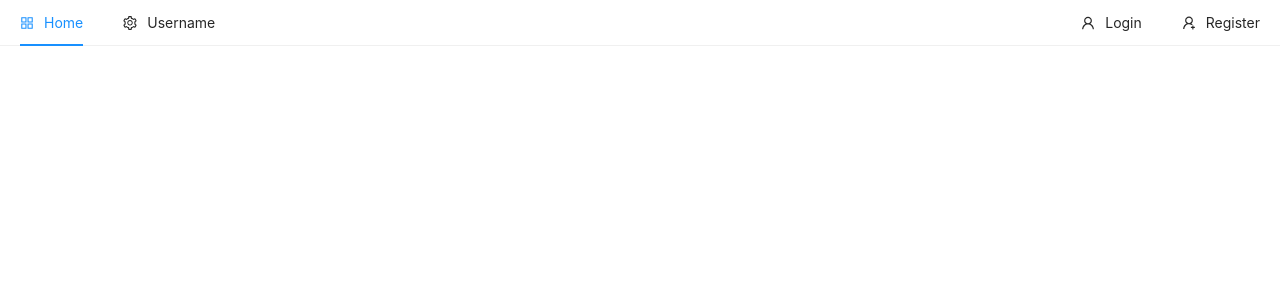
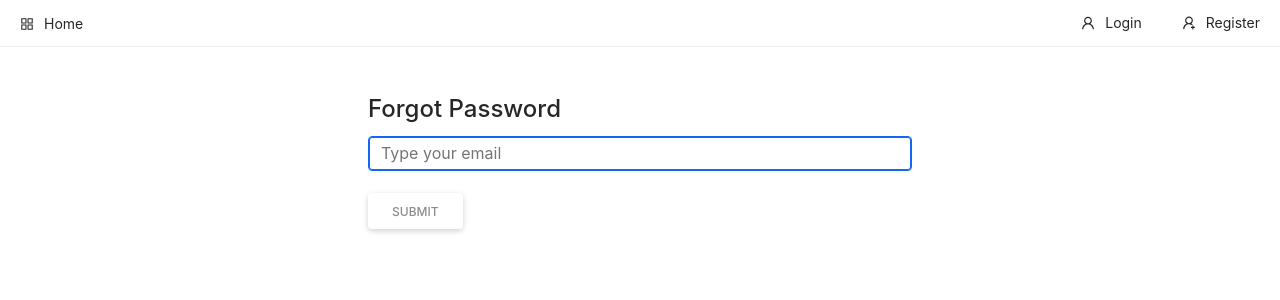
Before and after one commit to thanhlam1998/fullstack-ecommerce-FE, a React (Create React App) app: page /forgot/password in a window 1280 px wide. Shown: the top 300 px of the page. Built offline with nearby package versions, Linux system fonts and the light colour scheme; no server answers.

Commit message:
handle forgot password and redirect public page when logged in

```diff
--- a/src/App.js
+++ b/src/App.js
@@ -5,6 +5,7 @@
 import "react-toastify/dist/ReactToastify.css";
 import { actionTypes } from "./actions/types";
 import { auth } from "./firebase";
+import ForgotPassword from "./pages/auth/ForgotPassword";
 import Login from "./pages/auth/Login";
 import Register from "./pages/auth/Register";
 import RegisterComplete from "./pages/auth/RegisterComplete";
@@ -43,6 +44,7 @@
         <Route exact path="/login" component={Login} />
         <Route exact path="/register" component={Register} />
         <Route exact path="/register/complete" component={RegisterComplete} />
+        <Route exact path="/forgot/password" component={ForgotPassword} />
       </Switch>
     </>
   );
--- /dev/null
+++ b/src/pages/auth/ForgotPassword.js
@@ -0,0 +1,72 @@
+import React, { useEffect, useState } from "react";
+import { useSelector } from "react-redux";
+import { toast } from "react-toastify";
+import { auth } from "../../firebase";
+
+const ForgotPassword = ({ history }) => {
+  const [email, setEmail] = useState("");
+  const [loading, setLoading] = useState(false);
+
+  const { user } = useSelector((state) => ({ ...state }));
+
+  useEffect(() => {
+    if (user && user.token) {
+      history.push("/");
+    }
+  }, [user]);
+
+  const handleSubmit = async (e) => {
+    e.preventDefault();
+    setLoading(true);
+
+    const config = {
+      url: process.env.REACT_APP_FORGOT_PASSWORD_REDIRECT,
+      handleCodeToApp: true,
+    };
+
+    console.log("Config: ", config);
+
+    await auth
+      .sendPasswordResetEmail(email, config)
+      .then(() => {
+        setEmail("");
+        setLoading(false);
+        toast.success("Check your email for password reset link");
+      })
+      .catch((error) => {
+        setLoading(false);
+        toast.error(error.message);
+        console.log("ERROR MSG IN FORGOT PASSWORD: ", error);
+      });
+  };
+
+  const onEmailChange = (e) => {
+    setEmail(e.target.value);
+  };
+
+  return (
+    <div className="container col-md-6 offset-md-3 p-5">
+      {loading ? (
+        <h4 className="text-danger">Loading</h4>
+      ) : (
+        <h4>Forgot Password</h4>
+      )}
+      <form onSubmit={handleSubmit}>
+        <input
+          type="email"
+          className="form-control"
+          value={email}
+          onChange={onEmailChange}
+          placeholder="Type your email"
+          autoFocus
+        />
+        <br />
+        <button className="btn btn-raised" disabled={!email}>
+          Submit
+        </button>
+      </form>
+    </div>
+  );
+};
+
+export default ForgotPassword;
--- a/src/pages/auth/Login.js
+++ b/src/pages/auth/Login.js
@@ -1,7 +1,9 @@
 import { GoogleOutlined, MailOutlined } from "@ant-design/icons";
 import { Button } from "antd";
-import React, { useState } from "react";
+import React, { useEffect, useState } from "react";
+import { useSelector } from "react-redux";
 import { useDispatch } from "react-redux";
+import { Link } from "react-router-dom";
 import { toast } from "react-toastify";
 import { actionTypes } from "../../actions/types";
 import { auth, googleAuthProvider } from "../../firebase";
@@ -11,6 +13,14 @@
   const [password, setPassword] = useState("");
   const [loading, setLoading] = useState(false);
   const dispatch = useDispatch();
+
+  const { user } = useSelector((state) => ({ ...state }));
+
+  useEffect(() => {
+    if (user && user.token) {
+      history.push("/");
+    }
+  }, [user]);
 
   const handleSubmit = async (e) => {
     e.preventDefault();
@@ -85,6 +95,7 @@
         onClick={handleSubmit}
         type="primary"
         className="mb-3"
+        htmlType="submit"
         block
         shape="round"
         icon={<MailOutlined />}
@@ -117,6 +128,9 @@
             size="large">
             Login with Google
           </Button>
+          <Link to="/forgot/password" className="float-end text-danger">
+            Forgot Password
+          </Link>
         </div>
       </div>
     </div>
--- a/src/pages/auth/Register.js
+++ b/src/pages/auth/Register.js
@@ -1,9 +1,18 @@
-import React, { useState } from "react";
+import React, { useEffect, useState } from "react";
+import { useSelector } from "react-redux";
 import { toast } from "react-toastify";
 import { auth } from "../../firebase";
 
-const Register = () => {
+const Register = ({ history }) => {
   const [email, setEmail] = useState("");
+
+  const { user } = useSelector((state) => ({ ...state }));
+
+  useEffect(() => {
+    if (user && user.token) {
+      history.push("/");
+    }
+  }, [user]);
 
   const handleSubmit = async (e) => {
     e.preventDefault();
--- a/src/pages/components/nav/Header.js
+++ b/src/pages/components/nav/Header.js
@@ -8,7 +8,7 @@
 import { Menu } from "antd";
 import firebase from "firebase";
 import { useState } from "react";
-import { useDispatch } from "react-redux";
+import { useDispatch, useSelector } from "react-redux";
 import { Link, useHistory } from "react-router-dom";
 import { actionTypes } from "../../../actions/types";
 
@@ -16,6 +16,8 @@
 
 const Header = () => {
   const [current, setCurrent] = useState("");
+  const { user } = useSelector((state) => ({ ...state }));
+
   const history = useHistory();
   const dispatch = useDispatch();
 
@@ -33,23 +35,37 @@
   };
 
   return (
-    <Menu onClick={handleClick} selectedKeys={[current]} mode="horizontal">
+    <Menu
+      onClick={handleClick}
+      selectedKeys={[current]}
+      style={{ display: "block" }}
+      mode="horizontal">
       <Item key="home" icon={<AppstoreOutlined />}>
         <Link to="/">Home</Link>
       </Item>
-      <SubMenu key="SubMenu" icon={<SettingOutlined />} title="Username">
+      {user && (
+        <SubMenu
+          className="float-end"
+          key="SubMenu"
+          icon={<SettingOutlined />}
+          title={user.email && user.email.split("@")[0]}>
           <Item key="setting:1">Option 1</Item>
           <Item key="setting:2">Option 2</Item>
           <Item key="logout" icon={<LogoutOutlined />} onClick={logout}>
             Logout
           </Item>
         </SubMenu>
-      <Item key="login" icon={<UserOutlined />} className="ms-auto">
+      )}
+      {!user && (
+        <Item className="float-end" key="register" icon={<UserAddOutlined />}>
+          <Link to="/register">Register</Link>
+        </Item>
+      )}
+      {!user && (
+        <Item className="float-end" key="login" icon={<UserOutlined />}>
           <Link to="/login">Login</Link>
         </Item>
-      <Item key="register" icon={<UserAddOutlined />}>
-        <Link to="/register">Register</Link>
-      </Item>
+      )}
     </Menu>
   );
 };
```
Also changed, not shown: jsconfig.json (added, +7 -0 lines), 1 other file (tests, documents, lock files or other folders). Lines whose indentation alone changed are shown as unchanged.
